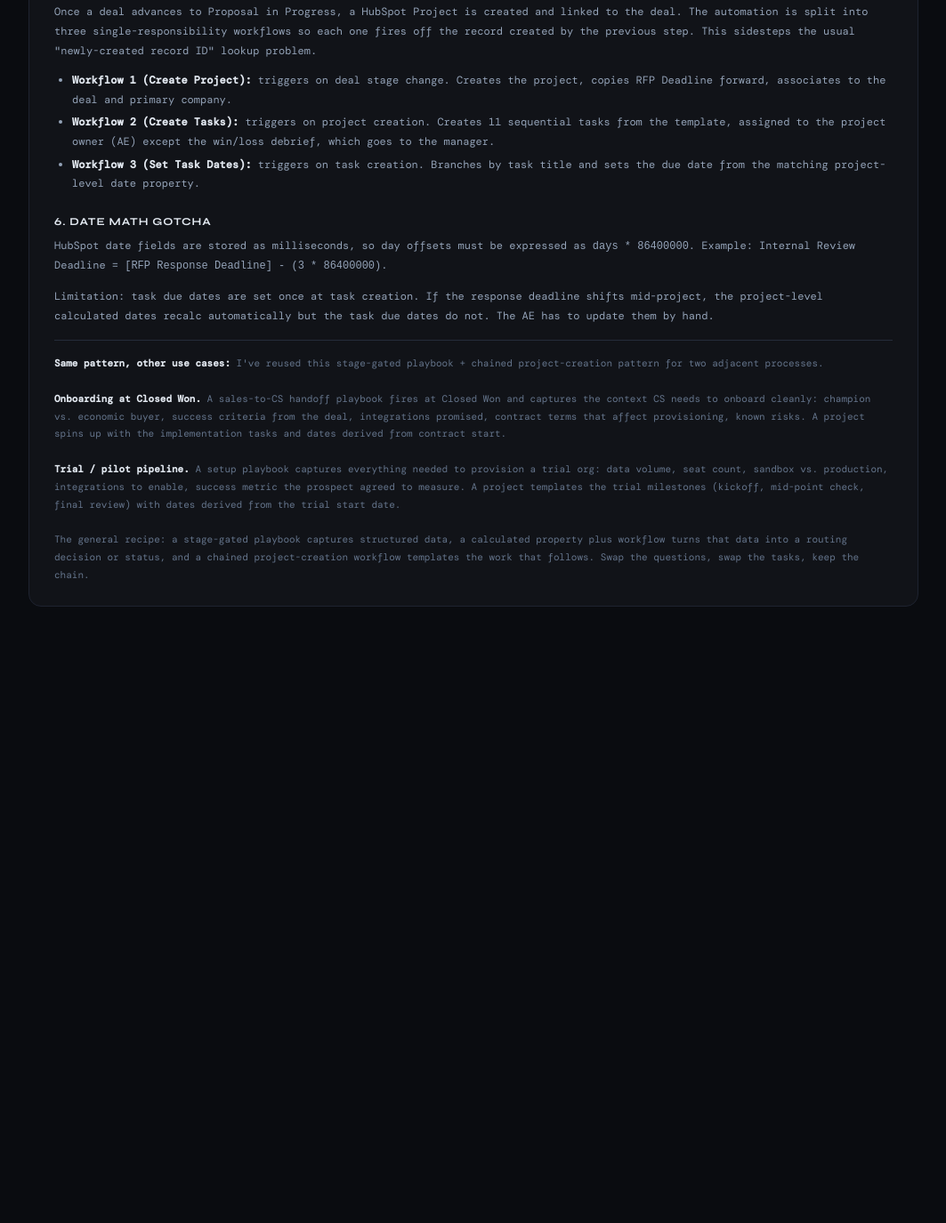
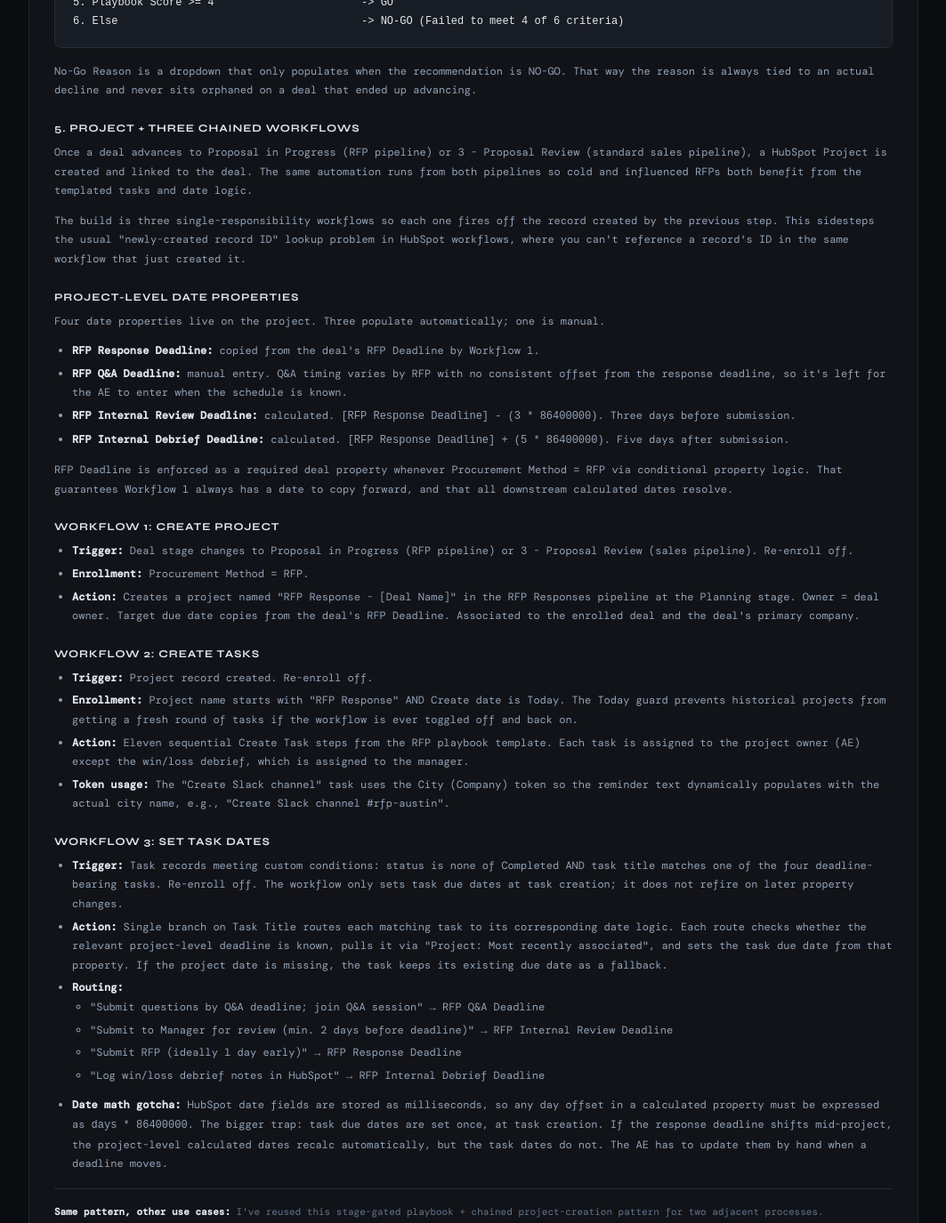
Before and after one commit to gabio-revops/gabio-revops.github.io, a plain HTML site: page recipes.html in a window 1280 px wide. Shown: the part 2902-4277 px from the top of the page at 89% size, without its empty margins (108-1171 px from the left). Before the commit the page ends 3640 px from the top, so only its background shows below. Drawn offline with nearby package versions, Linux system fonts and the light colour scheme; a web font is replaced by a local one.

Commit message:
Expand RFP recipe with workflow nuance, fold date-math gotcha under Workflow 3
- Move date-math gotcha to a sub-bullet under Workflow 3 instead of its own section
- Recommendation workflow: add OR trigger (Playbook Log completed OR Score > 0), re-enrollment behavior, manager notification, manual stage advancement rationale
- Add No-Go Reason dropdown behavior (populates only on NO-GO)
- Add Project-Level Date Properties section with all four dates, including manual Q&A entry and the conditional property logic gating RFP Deadline
- Workflow 1: spell out trigger across both pipelines, owner = deal owner, project name template, associations
- Workflow 2: add Today guard rationale and the City (Company) token usage for the Slack channel task
- Workflow 3: full routing table for all four deadline-bearing tasks, "Project: Most recently associated" reference, existing-due-date fallback, three-workflow chain rationale (newly-created record ID lookup problem)
- Replace em-dashes in pipeline stages list with colons

```diff
--- a/recipes.html
+++ b/recipes.html
@@ -402,13 +402,13 @@ document.addEventListener('DOMContentLoaded', function() {
       </p>
       <p>RFP pipeline stages:</p>
       <ul>
-        <li><strong>RFP Announced</strong> — entry point for cold RFPs. Playbook completes here.</li>
-        <li><strong>Proposal in Progress</strong> — committed to responding. Project is created.</li>
-        <li><strong>Proposal Submitted</strong> — awaiting shortlist or demo invitation.</li>
-        <li><strong>Interview Confirmed</strong> — shortlisted; demo or presentation scheduled.</li>
-        <li><strong>Proposal Accepted</strong> — selected; may include BAFO negotiation.</li>
-        <li><strong>Contracting</strong> — legal terms finalized.</li>
-        <li><strong>Closed Won</strong> / <strong>Closed Lost</strong> — opt-outs are logged as Closed Lost with reason "Opted Out" so reporting captures pass-rate without inflating win rate.</li>
+        <li><strong>RFP Announced:</strong> entry point for cold RFPs. Playbook completes here.</li>
+        <li><strong>Proposal in Progress:</strong> committed to responding. Project is created.</li>
+        <li><strong>Proposal Submitted:</strong> awaiting shortlist or demo invitation.</li>
+        <li><strong>Interview Confirmed:</strong> shortlisted; demo or presentation scheduled.</li>
+        <li><strong>Proposal Accepted:</strong> selected; may include BAFO pricing negotiation before contract.</li>
+        <li><strong>Contracting:</strong> legal terms finalized. RFP submissions usually include pre-negotiated exceptions, so this stage often moves faster than in a standard deal.</li>
+        <li><strong>Closed Won</strong> / <strong>Closed Lost:</strong> opt-outs are logged as Closed Lost with reason "Opted Out" so reporting captures pass-rate without inflating win rate.</li>
       </ul>
 
       <h3>2. Go/No-Go Playbook</h3>
@@ -446,8 +446,13 @@ if([can_we_meet_product_requirements_including_roadmap] = "Yes", 1, 0)</code></p
 
       <h3>4. Recommendation Workflow</h3>
       <p>
-        Triggered by Playbook Log completion or Playbook Score change. Single branch with ordered conditions, stops at the first match.
-        Stage advancement stays manual so the manager or rep can override.
+        Triggers on Playbook Log completed for the Go/No-Go Assessment, OR when Playbook Score changes to any value greater than 0.
+        Re-enrollment is on, so edits to any criterion re-evaluate the recommendation. Enrollment requires all six criteria
+        properties to be known, which guarantees the workflow only fires once the playbook is genuinely complete.
+      </p>
+      <p>
+        Single branch with ordered conditions; stops at the first match. The workflow notifies the manager once the recommendation
+        is set, but stage advancement stays manual so the manager or rep can override.
       </p>
       <div class="code-block">
         <div class="code-block-header">
@@ -461,28 +466,71 @@ if([can_we_meet_product_requirements_including_roadmap] = "Yes", 1, 0)</code></p
 5. Playbook Score &gt;= 4                       -> GO
 6. Else                                      -> NO-GO (Failed to meet 4 of 6 criteria)</code></pre>
       </div>
+      <p>
+        No-Go Reason is a dropdown that only populates when the recommendation is NO-GO. That way the reason is always tied to
+        an actual decline and never sits orphaned on a deal that ended up advancing.
+      </p>
 
       <h3>5. Project + Three Chained Workflows</h3>
       <p>
-        Once a deal advances to Proposal in Progress, a HubSpot Project is created and linked to the deal. The automation is split
-        into three single-responsibility workflows so each one fires off the record created by the previous step. This sidesteps the
-        usual "newly-created record ID" lookup problem.
+        Once a deal advances to Proposal in Progress (RFP pipeline) or 3 - Proposal Review (standard sales pipeline), a HubSpot
+        Project is created and linked to the deal. The same automation runs from both pipelines so cold and influenced RFPs both
+        benefit from the templated tasks and date logic.
       </p>
+      <p>
+        The build is three single-responsibility workflows so each one fires off the record created by the previous step.
+        This sidesteps the usual "newly-created record ID" lookup problem in HubSpot workflows, where you can't reference a
+        record's ID in the same workflow that just created it.
+      </p>
+
+      <h3>Project-Level Date Properties</h3>
+      <p>Four date properties live on the project. Three populate automatically; one is manual.</p>
       <ul>
-        <li><strong>Workflow 1 (Create Project):</strong> triggers on deal stage change. Creates the project, copies RFP Deadline forward, associates to the deal and primary company.</li>
-        <li><strong>Workflow 2 (Create Tasks):</strong> triggers on project creation. Creates 11 sequential tasks from the template, assigned to the project owner (AE) except the win/loss debrief, which goes to the manager.</li>
-        <li><strong>Workflow 3 (Set Task Dates):</strong> triggers on task creation. Branches by task title and sets the due date from the matching project-level date property.</li>
+        <li><strong>RFP Response Deadline:</strong> copied from the deal's RFP Deadline by Workflow 1.</li>
+        <li><strong>RFP Q&amp;A Deadline:</strong> manual entry. Q&amp;A timing varies by RFP with no consistent offset from the response deadline, so it's left for the AE to enter when the schedule is known.</li>
+        <li><strong>RFP Internal Review Deadline:</strong> calculated. <code>[RFP Response Deadline] - (3 * 86400000)</code>. Three days before submission.</li>
+        <li><strong>RFP Internal Debrief Deadline:</strong> calculated. <code>[RFP Response Deadline] + (5 * 86400000)</code>. Five days after submission.</li>
+      </ul>
+      <p>
+        RFP Deadline is enforced as a required deal property whenever Procurement Method = RFP via conditional property logic.
+        That guarantees Workflow 1 always has a date to copy forward, and that all downstream calculated dates resolve.
+      </p>
+
+      <h3>Workflow 1: Create Project</h3>
+      <ul>
+        <li><strong>Trigger:</strong> Deal stage changes to Proposal in Progress (RFP pipeline) or 3 - Proposal Review (sales pipeline). Re-enroll off.</li>
+        <li><strong>Enrollment:</strong> Procurement Method = RFP.</li>
+        <li><strong>Action:</strong> Creates a project named "RFP Response - [Deal Name]" in the RFP Responses pipeline at the Planning stage. Owner = deal owner. Target due date copies from the deal's RFP Deadline. Associated to the enrolled deal and the deal's primary company.</li>
       </ul>
 
-      <h3>6. Date Math Gotcha</h3>
-      <p>
-        HubSpot date fields are stored as milliseconds, so day offsets must be expressed as <code>days * 86400000</code>.
-        Example: Internal Review Deadline = <code>[RFP Response Deadline] - (3 * 86400000)</code>.
-      </p>
-      <p>
-        Limitation: task due dates are set once at task creation. If the response deadline shifts mid-project, the project-level
-        calculated dates recalc automatically but the task due dates do not. The AE has to update them by hand.
-      </p>
+      <h3>Workflow 2: Create Tasks</h3>
+      <ul>
+        <li><strong>Trigger:</strong> Project record created. Re-enroll off.</li>
+        <li><strong>Enrollment:</strong> Project name starts with "RFP Response" AND Create date is Today. The Today guard prevents historical projects from getting a fresh round of tasks if the workflow is ever toggled off and back on.</li>
+        <li><strong>Action:</strong> Eleven sequential Create Task steps from the RFP playbook template. Each task is assigned to the project owner (AE) except the win/loss debrief, which is assigned to the manager.</li>
+        <li><strong>Token usage:</strong> The "Create Slack channel" task uses the City (Company) token so the reminder text dynamically populates with the actual city name, e.g., "Create Slack channel #rfp-austin".</li>
+      </ul>
+
+      <h3>Workflow 3: Set Task Dates</h3>
+      <ul>
+        <li><strong>Trigger:</strong> Task records meeting custom conditions: status is none of Completed AND task title matches one of the four deadline-bearing tasks. Re-enroll off. The workflow only sets task due dates at task creation; it does not refire on later property changes.</li>
+        <li><strong>Action:</strong> Single branch on Task Title routes each matching task to its corresponding date logic. Each route checks whether the relevant project-level deadline is known, pulls it via "Project: Most recently associated", and sets the task due date from that property. If the project date is missing, the task keeps its existing due date as a fallback.</li>
+        <li>
+          <strong>Routing:</strong>
+          <ul>
+            <li>"Submit questions by Q&amp;A deadline; join Q&amp;A session" &rarr; RFP Q&amp;A Deadline</li>
+            <li>"Submit to Manager for review (min. 2 days before deadline)" &rarr; RFP Internal Review Deadline</li>
+            <li>"Submit RFP (ideally 1 day early)" &rarr; RFP Response Deadline</li>
+            <li>"Log win/loss debrief notes in HubSpot" &rarr; RFP Internal Debrief Deadline</li>
+          </ul>
+        </li>
+        <li>
+          <strong>Date math gotcha:</strong> HubSpot date fields are stored as milliseconds, so any day offset in a calculated
+          property must be expressed as <code>days * 86400000</code>. The bigger trap: task due dates are set once, at task creation.
+          If the response deadline shifts mid-project, the project-level calculated dates recalc automatically, but the task dates
+          do not. The AE has to update them by hand when a deadline moves.
+        </li>
+      </ul>
 
       <div class="notes">
         <strong>Same pattern, other use cases:</strong> I've reused this stage-gated playbook + chained project-creation pattern for two adjacent processes.
```
